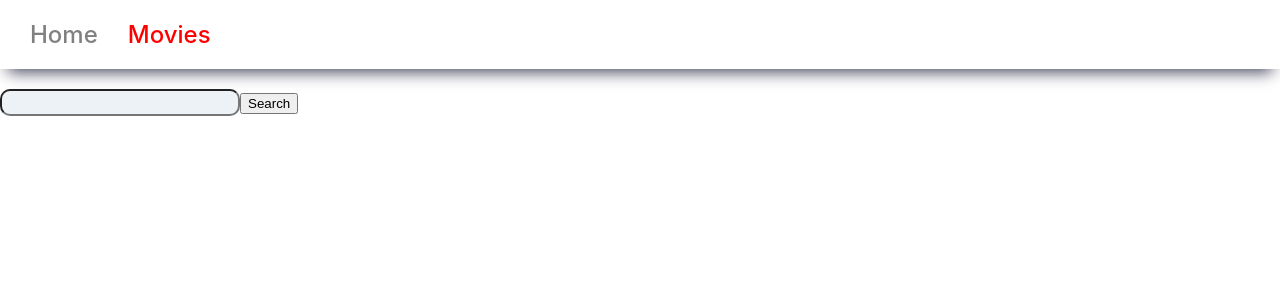
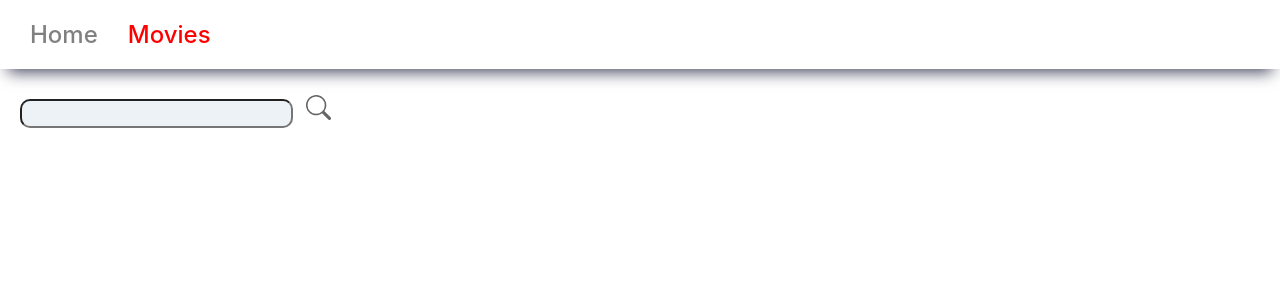
Before and after one commit to Innuska23/goit-react-hw-05-movies, a React (Create React App) app: page /goit-react-hw-05-movies/movies in a window 1280 px wide. Shown: the top 300 px of the page. Built offline with nearby package versions, Linux system fonts and the light colour scheme.

Commit message:
Add styled

```diff
--- a/package.json
+++ b/package.json
@@ -11,9 +11,11 @@
     "axios": "^1.4.0",
     "react": "^18.1.0",
     "react-dom": "^18.1.0",
+    "react-icons": "^4.8.0",
     "react-loader-spinner": "^5.3.4",
     "react-router-dom": "^6.11.2",
     "react-scripts": "5.0.1",
+    "toastify-js": "^1.12.0",
     "web-vitals": "^2.1.3"
   },
   "scripts": {
--- a/src/components/App.jsx
+++ b/src/components/App.jsx
@@ -2,21 +2,20 @@ import { Routes, Route } from "react-router-dom";
 import { lazy } from 'react';
 import './App.module.css'
 
-const Home = lazy(() => import ('../pages/Home'));
+const Home = lazy(() => import('../pages/Home'));
 const Layout = lazy(() => import('./Layout/Layout'));
 const Movies = lazy(() => import('../pages/Movies'));
-const MovieDetails = lazy(()=> import('../pages/MovieDetails'));
+const MovieDetails = lazy(() => import('../pages/MovieDetails'));
 const Reviews = lazy(() => import('./Reviews/Reviews'));
 const Cast = lazy(() => import('./Cast/Cast'))
 
-
-
 export const App = () => {
   return (
+    <div>
       <Routes>
         <Route path="/" element={<Layout />}>
-        <Route  index element={<Home/>} />
-        <Route path="/movies" element={<Movies/>} />
+          <Route index element={<Home />} />
+          <Route path="/movies" element={<Movies />} />
           <Route path="/movies/:id" element={<MovieDetails />}>
             <Route path="cast" element={<Cast />} />
             <Route path="reviews" element={<Reviews />} />
@@ -24,5 +23,6 @@ export const App = () => {
           <Route path="*" element={<Home />} />
         </Route>
       </Routes>
+    </div>
   );
 }
--- a/src/components/Cast/Cast.jsx
+++ b/src/components/Cast/Cast.jsx
@@ -4,7 +4,7 @@ import { useState, useEffect } from 'react';
 import PropTypes from 'prop-types';
 
 import { getCreditsMovie } from 'components/services/api';
-import { CastLi, CastText, CastUl } from './Cast.styled';
+import { CastInfo, CastLi, CastText, CastUl, CastWraper } from './Cast.styled';
 
 function Cast() {
     const { id } = useParams();
@@ -15,7 +15,7 @@ function Cast() {
 
     return (
         { casts } && (
-            <div>
+            <CastWraper>
                 <CastUl>
                     {casts?.length === 0 ? (
                         <p>We don't have any casts for this movies</p>
@@ -23,16 +23,18 @@ function Cast() {
                         casts?.map(({ profile_path, name, character, cast_id }) => {
                             return (
                                 <CastLi className="thumb-cast" key={cast_id}>
-                                    <CastText>Character: {character || 'none'}</CastText>
-                                    <CastText>Name: {name || 'none'}</CastText>
                                     <img width={200} height={300} src={profile_path ? `https://image.tmdb.org/t/p/w500/${profile_path}` : 'https://media.istockphoto.com/id/1147544807/vector/thumbnail-image-vector-graphic.jpg?s=612x612&w=0&k=20&c=rnCKVbdxqkjlcs3xH87-9gocETqpspHFXu5dIGB4wuM='} alt={name} />
                                     <br />
+                                    <CastInfo>
+                                        <CastText>Character: {character || 'none'}</CastText>
+                                        <CastText>Name: {name || 'none'}</CastText>
+                                    </CastInfo>
                                 </CastLi>
                             )
                         })
                     )}
                 </CastUl>
-            </div>
+            </CastWraper>
         )
     );
 }
--- a/src/components/Cast/Cast.styled.jsx
+++ b/src/components/Cast/Cast.styled.jsx
@@ -1,17 +1,28 @@
 import styled from '@emotion/styled';
+
+export const CastWraper = styled.div`
+    margin-top: 40px;
+`;
 
 export const CastUl = styled.ul`
     display: flex;
     flex-wrap: wrap;
     list-style: none;
     gap: 40px;
+    padding: 0;
 `;
 export const CastLi = styled.li`
     margin-bottom: 20px;
     word-wrap: break-word;
-    ${'' /* width: calc((100% - 4 * 30px) / 5); */}
+    width: calc((100% - 4 * 40px) / 5);
 `;
+
+export const CastInfo = styled.div`
+    margin-top: 20px;
+`;
+
 export const CastText = styled.p`
     text-align: center;
     align-items: center;
-    word-wrap: break-word;`;
+    word-wrap: break-word;`
+    ;
--- a/src/components/MovieCard/MoviesCard.styled.jsx
+++ b/src/components/MovieCard/MoviesCard.styled.jsx
@@ -1,5 +1,6 @@
 import styled from '@emotion/styled';
-import {NavLink } from 'react-router-dom';
+import { NavLink } from 'react-router-dom';
+import { BsArrowLeftShort } from 'react-icons/bs';
 
 export const MovieArticle = styled.article`
     display: flex;
@@ -17,8 +18,12 @@ export const MovieAbout = styled.span`
     font-weight: 300;
 `;
 export const LinkMovies = styled(NavLink)`
+    display: flex;
     color: grey;
     font-weight: 700;
+    text-transform: uppercase;
+    text-shadow: 1px 1px 2px pink;
+    align-items: center;
     &.active,
     &:hover {
         color: red;
@@ -27,3 +32,9 @@ export const LinkMovies = styled(NavLink)`
         text-decoration: underline;
     }
 `;
+
+export const LeftIcon = styled(BsArrowLeftShort)`
+    width: 25px;
+    height: 25px;
+    display: inline-block;
+`;
--- a/src/components/Reviews/Reviews.jsx
+++ b/src/components/Reviews/Reviews.jsx
@@ -4,7 +4,7 @@ import { useState, useEffect } from 'react';
 import PropTypes from 'prop-types';
 import { getReviewMovie } from 'components/services/api';
 
-import {ReviewText, ReviewUL, ReviewWrap} from './Reviews.styled';
+import { ReviewText, ReviewUL, ReviewWrap } from './Reviews.styled';
 
 function Reviews() {
     const { id } = useParams();
@@ -16,7 +16,6 @@ function Reviews() {
     return (
         <ReviewWrap>
             <hr />
-            {/* <h3>Reviews:</h3> */}
             <ReviewUL>
                 {review?.length === 0 ? (
                     <p>We don't have any reviews for this movies</p>
--- a/src/pages/Home.jsx
+++ b/src/pages/Home.jsx
@@ -3,6 +3,7 @@ import PropTypes from 'prop-types';
 
 import { getTrendsMovies } from '../components/services/api';
 import ListMovies from 'components/ListMovies/ListMovies';
+import { PagesStyle } from './pages.styled';
 
 function Home() {
     const [trends, setTrends] = useState(null);
@@ -11,10 +12,10 @@ function Home() {
         getTrendsMovies().then(setTrends);
     }, []);
     return (
-        <>
+        <PagesStyle>
             <h2>Trading today</h2>
             {<ListMovies list={trends} />}
-        </>
+        </PagesStyle>
     );
 }
 
--- a/src/pages/MovieDetails.jsx
+++ b/src/pages/MovieDetails.jsx
@@ -1,11 +1,12 @@
 import { Link, useLocation } from 'react-router-dom';
-import {ContainerDetails } from './pages.styled';
+import { ContainerDetails, PagesStyle } from './pages.styled';
 import MovieCard from 'components/MovieCard/MovieCard';
 
 
 function MovieDetails() {
     const location = useLocation();
     return (
+        <PagesStyle>
             <main>
                 <ContainerDetails>
                     <Link to={location?.state?.from ?? '/'}>
@@ -13,6 +14,7 @@ function MovieDetails() {
                     <MovieCard />
                 </ContainerDetails>
             </main>
+        </PagesStyle>
     );
 };
 export default MovieDetails;
--- a/src/pages/Movies.jsx
+++ b/src/pages/Movies.jsx
@@ -3,9 +3,9 @@ import PropTypes from 'prop-types';
 import { useSearchParams } from 'react-router-dom';
 import { getMovies } from 'components/services/api';
 import ListMovies from 'components/ListMovies/ListMovies';
-import { MoviesInput } from './pages.styled';
+import { MoviesInput, PagesStyle, SeachButton, SeachtIcon } from './pages.styled';
 
-const Movies = () => {
+const Movies = (onSubmit) => {
     const [movies, setMovies] = useState(null);
     const [query, setQuery] = useSearchParams();
 
@@ -24,15 +24,15 @@ const Movies = () => {
             query: e.currentTarget.elements.q.value,
         });
         e.currentTarget.reset();
-
     }
 
     return (
+        <PagesStyle>
             <form onSubmit={onSearch}>
                 <label>
                     <MoviesInput name="q" type="text" />
                 </label>
-            <button type="submit">Search</button>
+                <SeachButton type="submit"><SeachtIcon /></SeachButton>
                 {movies?.length > 0 && (
                     <>
                         <h2>List movies</h2>
@@ -40,6 +40,7 @@ const Movies = () => {
                     </>
                 )}
             </form>
+        </PagesStyle>
     );
 };
 
--- a/src/pages/pages.styled.jsx
+++ b/src/pages/pages.styled.jsx
@@ -1,4 +1,5 @@
 import styled from '@emotion/styled';
+import {BsSearch} from 'react-icons/bs';
 
 export const ContainerDetails = styled.div`
     display: flex;
@@ -8,5 +9,30 @@ export const ContainerDetails = styled.div`
 export const MoviesInput = styled.input`
     background-color: rgb(237, 242, 247);
     border-radius: 10px;
-    font-size: 18px;
+    font-size: 20px;
 `;
+
+export const PagesStyle = styled.div`
+    padding: 0 20px;
+`;
+
+export const SeachtIcon = styled(BsSearch)`
+    width: 25px;
+    height: 25px;
+    display: inline-block;
+`;
+
+export const SeachButton = styled.button`
+    display: inline-block;
+    width: 40px;
+    border: 0px;
+    height: 40px;
+    background-color: inherit;
+    background-size: 40%;
+    background-repeat: no-repeat;
+    background-position: center;
+    opacity: 0.6;
+    transition: opacity 250ms cubic-bezier(0.4, 0, 0.2, 1) 0s;
+    cursor: pointer;
+    margin-left: 5px;
+`;
```
Also changed, not shown: src/components/MovieCard/MovieCard.jsx (+11 -8 lines), 1 other file (tests, documents, lock files or other folders). Lines whose indentation alone changed are shown as unchanged.
